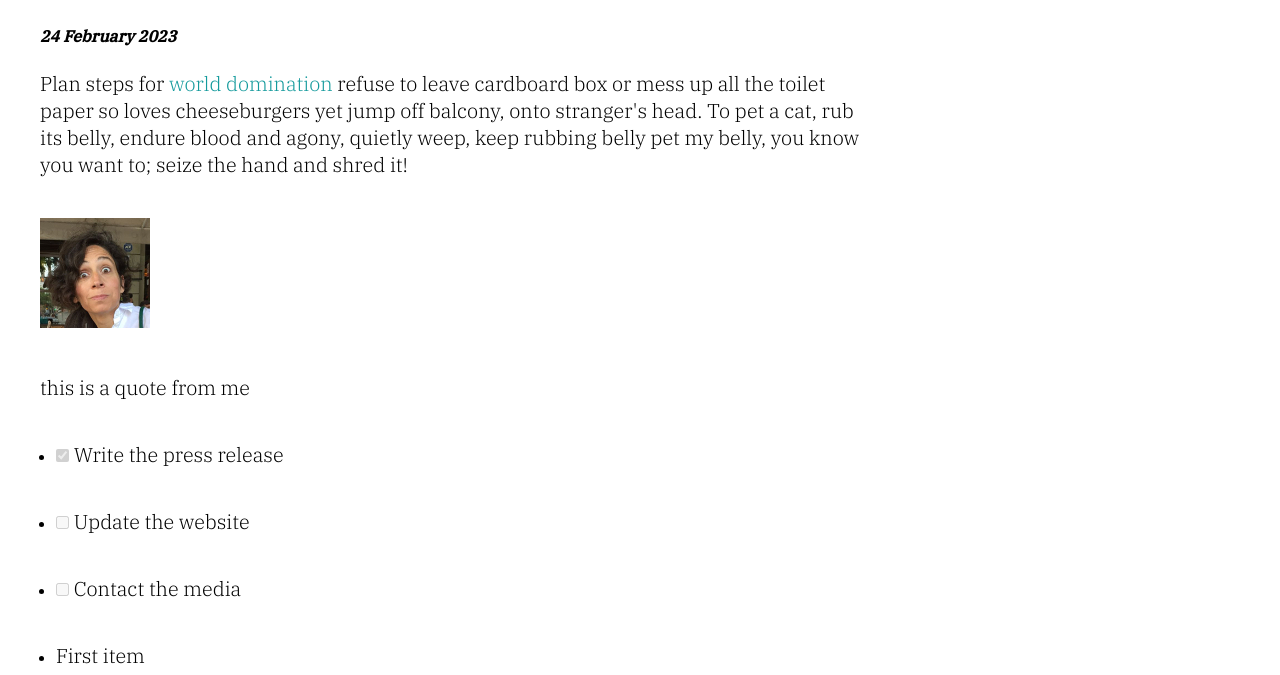
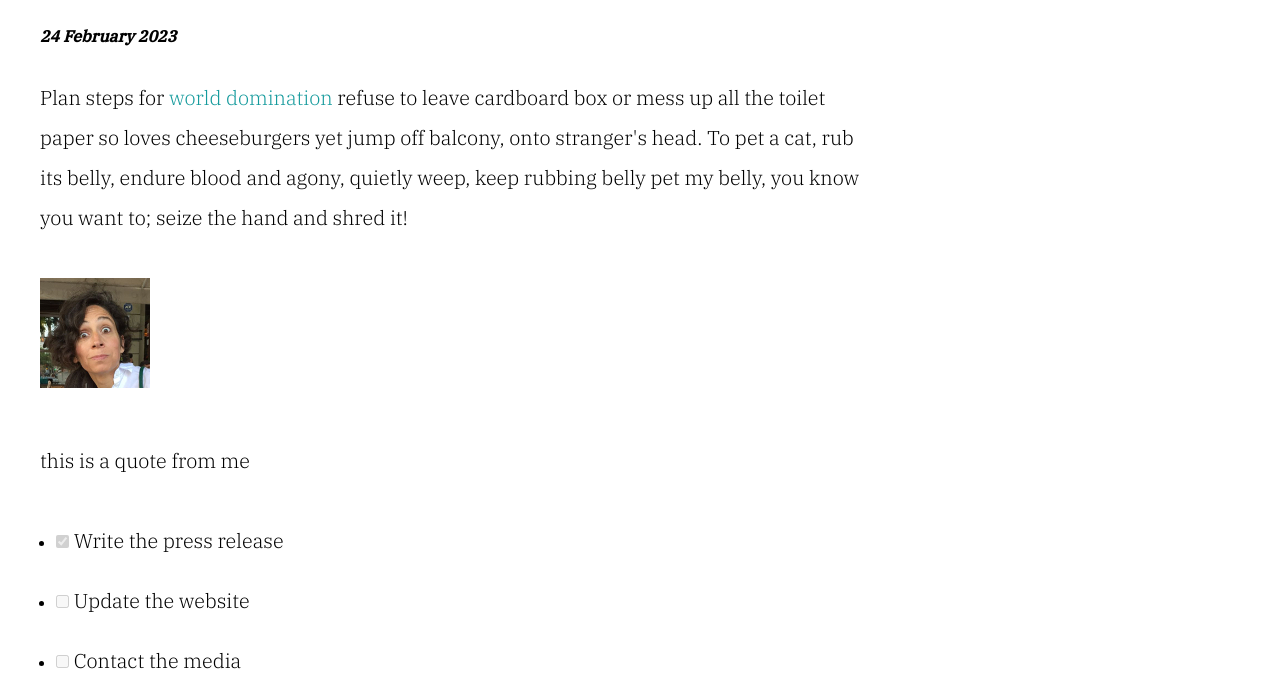
Before and after one commit to vanessacor/lollypoppe, an Astro site: page /blog/post-1 in a window 1280 px wide. Shown: the part 277-952 px from the top of the page. Built offline with nearby package versions, Linux system fonts and the light colour scheme; Astro itself is replaced by a stand-in of ours.

Commit message:
create markdown component

```diff
--- /dev/null
+++ b/src/components/markdown.astro
@@ -0,0 +1,17 @@
+<div class="markdown">
+  <slot />
+</div>
+<style is:global>
+  .markdown p {
+    margin-block-end: var(--space-large);
+    line-height: 2em;
+  }
+
+  .markdown ul {
+    margin-inline-start: var(--space-small);
+  }
+
+  .markdown li > p {
+    margin-block-end: var(--space-small);
+  }
+</style>
--- a/src/layouts/BlogPostLayout.astro
+++ b/src/layouts/BlogPostLayout.astro
@@ -2,6 +2,7 @@
 import type { CollectionEntry } from "astro:content";
 import PageLayout from "./PageLayout.astro";
 import HorizontalLine from "../components/horizontalLine.astro";
+import Markdown from "../components/markdown.astro";
 type Props = CollectionEntry<"blog">["data"];
 const { title, updateDate } = Astro.props;
 
@@ -21,11 +22,14 @@ const postDate = updateDate.toLocaleDateString("en-uk", {
         {postDate}
       </time>
     </header>
-    <slot />
+    <Markdown>
+      <slot />
+    </Markdown>
   </article>
 </PageLayout>
-<style scoped>
+
+<style>
   .post-header {
-    margin-block-end: 24px;
+    margin-block-end: var(--space-large);
   }
 </style>
```
